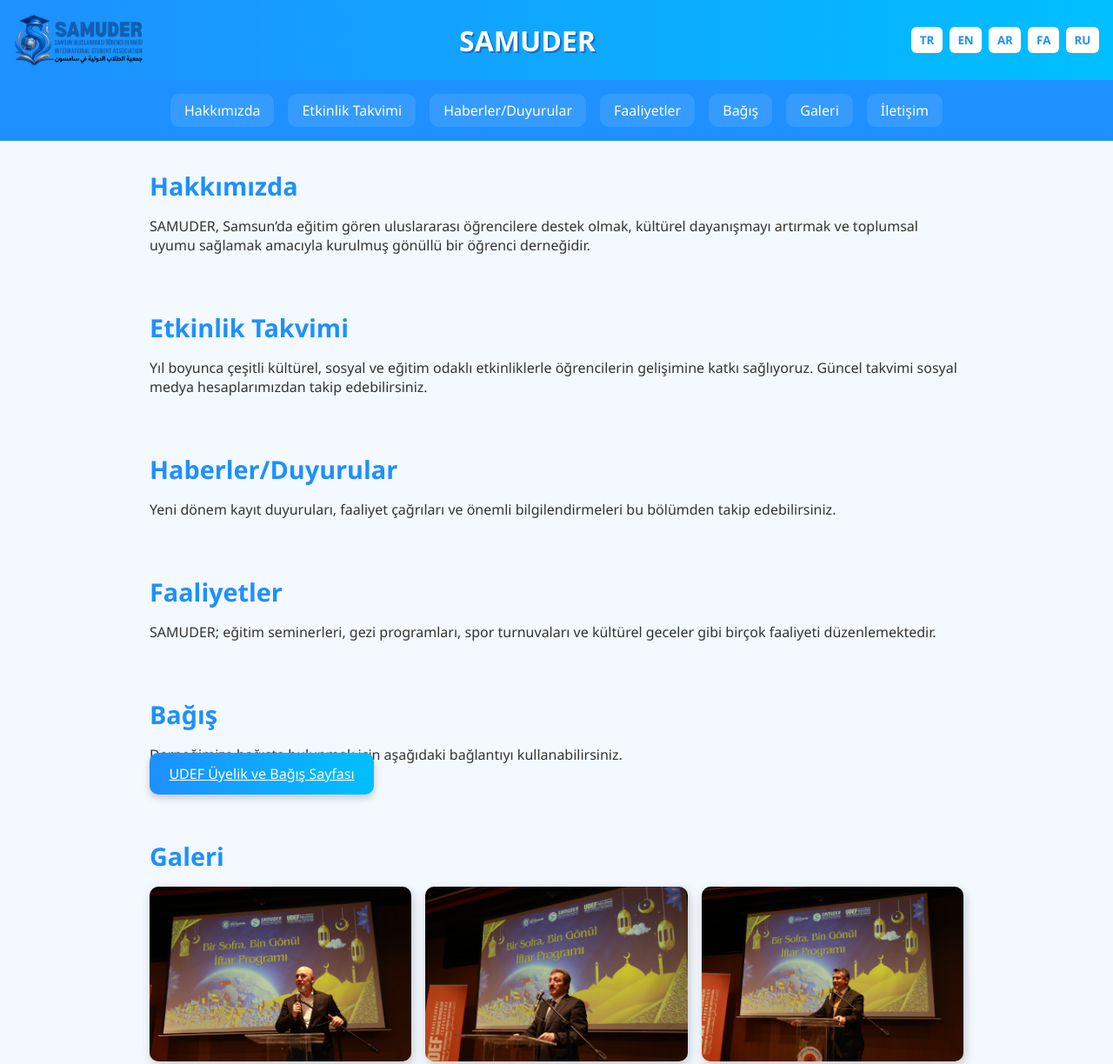
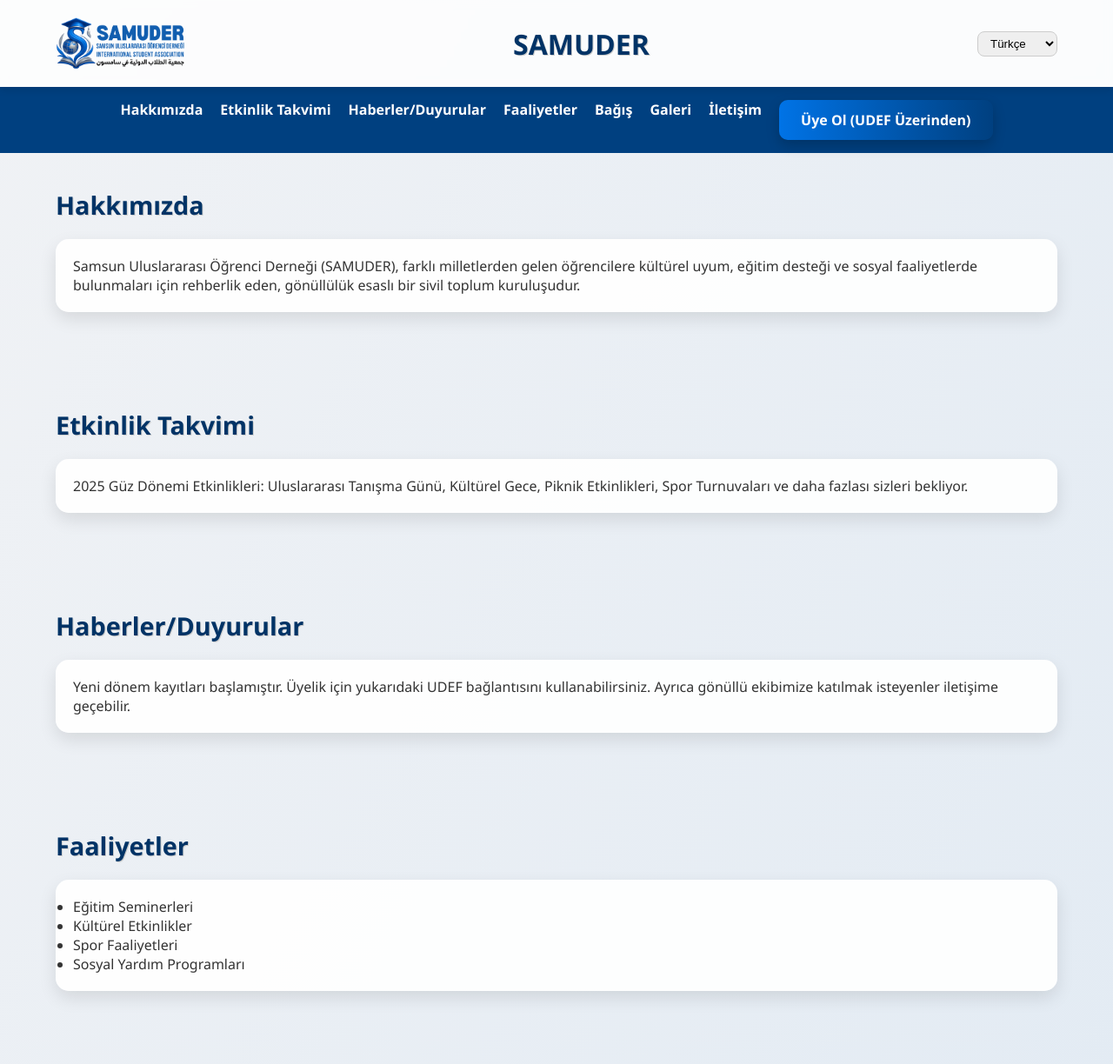
Before and after one commit to safabek007/samuder, a plain HTML site: page index.html in a window 1280 px wide. Shown: the top 1224 px of the page at 87% size. Drawn offline with Linux system fonts and the light colour scheme.

Commit message:
index.html

```diff
--- a/index.html
+++ b/index.html
@@ -3,240 +3,174 @@
 <head>
   <meta charset="UTF-8">
   <meta name="viewport" content="width=device-width, initial-scale=1.0">
-  <meta name="description" content="SAMUDER - Samsun Uluslararası Öğrenci Derneği">
-  <meta name="keywords" content="SAMUDER, Uluslararası Öğrenciler, Samsun, Öğrenci Derneği">
+  <meta name="description" content="SAMUDER - Samsun Uluslararası Öğrenci Derneği Resmi Web Sitesi">
+  <meta name="keywords" content="SAMUDER, Uluslararası Öğrenciler, Samsun, UDEF, Dernek">
   <meta name="author" content="SAMUDER">
-  <title>SAMUDER | Samsun Uluslararası Öğrenci Derneği</title>
+  <title>SAMUDER</title>
   <style>
-    :root {
-      --main-color: #1e90ff;
-      --secondary-color: #ffffff;
-      --gradient: linear-gradient(to right, #1e90ff, #00bfff);
-      --font: 'Segoe UI', sans-serif;
-    }
+    /* Global Reset */
+    * { margin: 0; padding: 0; box-sizing: border-box; }
+    body { font-family: 'Segoe UI', sans-serif; background: linear-gradient(to bottom right, #f0f2f5, #dfe9f3); color: #333; }
+    header { display: flex; justify-content: space-between; align-items: center; padding: 20px 5%; background: #ffffffcc; backdrop-filter: blur(5px); box-shadow: 0 4px 8px rgba(0,0,0,0.1); position: sticky; top: 0; z-index: 100; }
+    header img { height: 60px; }
+    header h1 { font-size: 2rem; color: #003366; text-shadow: 1px 1px #ccc; }
+    .lang-select select { padding: 5px 10px; border-radius: 8px; border: 1px solid #ccc; }
 
-    * {
-      box-sizing: border-box;
-      margin: 0;
-      padding: 0;
-      font-family: var(--font);
-    }
+    nav { background: #004080; padding: 15px 5%; display: flex; flex-wrap: wrap; justify-content: center; gap: 20px; }
+    nav a { color: #fff; text-decoration: none; font-weight: bold; transition: 0.3s; }
+    nav a:hover { text-decoration: underline; }
 
-    body {
-      background: #f3f9ff;
-      color: #333;
-    }
+    section { padding: 40px 5%; }
+    section h2 { margin-bottom: 20px; color: #003366; font-size: 1.8rem; text-shadow: 1px 1px #ccc; }
+    .card { background: #ffffffee; border-radius: 15px; box-shadow: 0 8px 20px rgba(0,0,0,0.1); padding: 20px; margin-bottom: 30px; transition: transform 0.3s; }
+    .card:hover { transform: translateY(-5px); }
 
-    header {
-      display: flex;
-      justify-content: space-between;
-      align-items: center;
-      padding: 1rem;
-      background: var(--gradient);
-      color: white;
-      box-shadow: 0 4px 10px rgba(0, 0, 0, 0.1);
-    }
+    .gallery { display: grid; grid-template-columns: repeat(auto-fit, minmax(200px, 1fr)); gap: 15px; }
+    .gallery img { width: 100%; border-radius: 10px; box-shadow: 0 4px 12px rgba(0,0,0,0.2); }
 
-    header img {
-      height: 60px;
-    }
+    .social-icons img { width: 40px; margin-right: 10px; transition: transform 0.3s; }
+    .social-icons img:hover { transform: scale(1.1); }
 
-    .title {
-      font-size: 2rem;
-      font-weight: bold;
-      text-shadow: 2px 2px #0e6fd0;
-    }
+    footer { background: #003366; color: white; text-align: center; padding: 30px 5%; }
+    footer p { margin-bottom: 10px; }
 
-    .lang-select {
-      display: flex;
-      gap: 0.5rem;
-    }
+    button, .btn { background: linear-gradient(to right, #0073e6, #004080); color: white; border: none; padding: 12px 25px; border-radius: 10px; box-shadow: 0 6px 15px rgba(0,0,0,0.2); cursor: pointer; transition: 0.3s; }
+    button:hover, .btn:hover { opacity: 0.9; }
 
-    .lang-select button {
-      background: white;
-      color: var(--main-color);
-      border: none;
-      padding: 0.4rem 0.6rem;
-      border-radius: 6px;
-      cursor: pointer;
-      font-weight: bold;
-    }
-
-    nav {
-      background: var(--main-color);
-      display: flex;
-      flex-wrap: wrap;
-      justify-content: center;
-      gap: 1rem;
-      padding: 1rem;
-    }
-
-    nav a {
-      color: white;
-      text-decoration: none;
-      padding: 0.5rem 1rem;
-      background: rgba(255,255,255,0.1);
-      border-radius: 10px;
-      transition: background 0.3s ease;
-    }
-
-    nav a:hover {
-      background: rgba(255,255,255,0.4);
-    }
-
-    section {
-      padding: 2rem;
-      max-width: 1000px;
-      margin: auto;
-    }
-
-    h2 {
-      font-size: 1.8rem;
-      margin-bottom: 1rem;
-      color: var(--main-color);
-    }
-
-    .gallery {
-      display: grid;
-      grid-template-columns: repeat(auto-fit, minmax(250px, 1fr));
-      gap: 1rem;
-    }
-
-    .gallery img {
-      width: 100%;
-      height: auto;
-      border-radius: 10px;
-      box-shadow: 2px 4px 12px rgba(0, 0, 0, 0.2);
-    }
-
-    footer {
-      background: var(--gradient);
-      color: white;
-      padding: 2rem;
-      text-align: center;
-      position: relative;
-      margin-top: 2rem;
-    }
-
-    .social-icons img {
-      height: 30px;
-      margin: 0 0.5rem;
-    }
-
-    .btn {
-      background: var(--gradient);
-      color: white;
-      padding: 0.8rem 1.4rem;
-      border: none;
-      border-radius: 10px;
-      cursor: pointer;
-      font-size: 1rem;
-      box-shadow: 0 4px 8px rgba(0,0,0,0.2);
-      transition: transform 0.3s;
-    }
-
-    .btn:hover {
-      transform: scale(1.05);
-    }
-
-    @media screen and (max-width: 600px) {
-      header, nav, section, footer {
-        padding: 1rem;
-      }
-
-      .title {
-        font-size: 1.4rem;
-      }
+    @media (max-width: 768px) {
+      header, nav, section, footer { text-align: center; }
+      header { flex-direction: column; gap: 10px; }
     }
   </style>
   <script>
     const translations = {
       tr: {
-        about: "Hakkımızda", events: "Etkinlik Takvimi", news: "Haberler/Duyurular", activities: "Faaliyetler",
-        donation: "Bağış", gallery: "Galeri", contact: "İletişim",
-        contactDetails: "Adres: Zafer Mahallesi, Atatürk Caddesi, No:14 Kat:6 Ali Kurt İş Merkezi, İlkadım / Samsun\nTelefon: +90 546 870 3955\nEmail: uodsamsun@gmail.com",
-        donationText: "Derneğimize bağışta bulunmak için aşağıdaki bağlantıyı kullanabilirsiniz."
+        about: "Hakkımızda",
+        calendar: "Etkinlik Takvimi",
+        news: "Haberler/Duyurular",
+        activities: "Faaliyetler",
+        donation: "Bağış",
+        gallery: "Galeri",
+        contact: "İletişim",
+        join: "Üye Ol (UDEF Üzerinden)"
       },
       en: {
-        about: "About Us", events: "Event Calendar", news: "News/Announcements", activities: "Activities",
-        donation: "Donation", gallery: "Gallery", contact: "Contact",
-        contactDetails: "Address: Zafer Mahallesi, Atatürk Caddesi, No:14 Floor:6 Ali Kurt Business Center, İlkadım / Samsun\nPhone: +90 546 870 3955\nEmail: uodsamsun@gmail.com",
-        donationText: "You can donate to our association using the link below."
+        about: "About Us",
+        calendar: "Event Calendar",
+        news: "News/Announcements",
+        activities: "Activities",
+        donation: "Donation",
+        gallery: "Gallery",
+        contact: "Contact",
+        join: "Join (via UDEF)"
       },
       ar: {
-        about: "معلومات عنا", events: "جدول الفعاليات", news: "الأخبار / الإعلانات", activities: "الأنشطة",
-        donation: "تبرع", gallery: "معرض الصور", contact: "الاتصال",
-        contactDetails: "العنوان: حي ظفر، شارع أتاتورك، رقم:14 الطابق:6 مركز علي كورت للأعمال، إيليكاديم / سامسون\nالهاتف: +90 546 870 3955\nالبريد الإلكتروني: uodsamsun@gmail.com",
-        donationText: "يمكنك التبرع لجمعيتنا باستخدام الرابط أدناه."
+        about: "من نحن",
+        calendar: "جدول الفعاليات",
+        news: "الأخبار / الإعلانات",
+        activities: "الأنشطة",
+        donation: "تبرع",
+        gallery: "معرض الصور",
+        contact: "اتصال",
+        join: "انضم (عبر UDEF)"
       },
       fa: {
-        about: "درباره ما", events: "تقویم رویدادها", news: "اخبار/اطلاعیه ها", activities: "فعالیت‌ها",
-        donation: "اهدا", gallery: "گالری", contact: "تماس",
-        contactDetails: "آدرس: محله ظفر، خیابان آتاتورک، شماره:14 طبقه:6 مرکز تجاری علی کورت، ایلیکدام / سامسون\nتلفن: +90 546 870 3955\nایمیل: uodsamsun@gmail.com",
-        donationText: "می‌توانید از طریق پیوند زیر به انجمن ما کمک مالی کنید."
+        about: "درباره ما",
+        calendar: "تقویم رویدادها",
+        news: "اخبار / اطلاعیه‌ها",
+        activities: "فعالیت‌ها",
+        donation: "اهدایی",
+        gallery: "گالری",
+        contact: "ارتباط",
+        join: "عضویت (از طریق UDEF)"
       },
       ru: {
-        about: "О нас", events: "Календарь мероприятий", news: "Новости/Объявления", activities: "Мероприятия",
-        donation: "Пожертвование", gallery: "Галерея", contact: "Контакт",
-        contactDetails: "Адрес: район Зафер, улица Ататюрка, №14, этаж 6, бизнес-центр Али Курт, Илькадым / Самсун\nТелефон: +90 546 870 3955\nЭлектронная почта: uodsamsun@gmail.com",
-        donationText: "Вы можете пожертвовать нашей ассоциации по ссылке ниже."
+        about: "О нас",
+        calendar: "Календарь событий",
+        news: "Новости / Объявления",
+        activities: "Мероприятия",
+        donation: "Пожертвовать",
+        gallery: "Галерея",
+        contact: "Контакт",
+        join: "Присоединиться (через UDEF)"
       }
     };
-
-    function setLanguage(lang) {
-      document.querySelectorAll("[data-section]").forEach(el => {
-        const section = el.getAttribute("data-section");
-        el.textContent = translations[lang][section] || section;
+    function changeLang(lang) {
+      const elements = document.querySelectorAll('[data-i18n]');
+      elements.forEach(el => {
+        const key = el.getAttribute('data-i18n');
+        el.innerText = translations[lang][key];
       });
-      document.getElementById("contact-details").textContent = translations[lang].contactDetails;
-      document.getElementById("donation-text").textContent = translations[lang].donationText;
     }
   </script>
 </head>
 <body>
   <header>
     <img src="logo.png" alt="SAMUDER Logo">
-    <div class="title">SAMUDER</div>
+    <h1>SAMUDER</h1>
     <div class="lang-select">
-      <button onclick="setLanguage('tr')">TR</button>
-      <button onclick="setLanguage('en')">EN</button>
-      <button onclick="setLanguage('ar')">AR</button>
-      <button onclick="setLanguage('fa')">FA</button>
-      <button onclick="setLanguage('ru')">RU</button>
+      <select onchange="changeLang(this.value)">
+        <option value="tr">Türkçe</option>
+        <option value="en">English</option>
+        <option value="ar">العربية</option>
+        <option value="fa">فارسی</option>
+        <option value="ru">Русский</option>
+      </select>
     </div>
   </header>
   <nav>
-    <a href="#about" data-section="about">Hakkımızda</a>
-    <a href="#events" data-section="events">Etkinlik Takvimi</a>
-    <a href="#news" data-section="news">Haberler/Duyurular</a>
-    <a href="#activities" data-section="activities">Faaliyetler</a>
-    <a href="#donation" data-section="donation">Bağış</a>
-    <a href="#gallery" data-section="gallery">Galeri</a>
-    <a href="#contact" data-section="contact">İletişim</a>
+    <a href="#about" data-i18n="about">Hakkımızda</a>
+    <a href="#calendar" data-i18n="calendar">Etkinlik Takvimi</a>
+    <a href="#news" data-i18n="news">Haberler/Duyurular</a>
+    <a href="#activities" data-i18n="activities">Faaliyetler</a>
+    <a href="#donation" data-i18n="donation">Bağış</a>
+    <a href="#gallery" data-i18n="gallery">Galeri</a>
+    <a href="#contact" data-i18n="contact">İletişim</a>
+    <a class="btn" href="https://udef.org.tr/obs/ogrenci-girisi" data-i18n="join">Üye Ol (UDEF Üzerinden)</a>
   </nav>
+
   <section id="about">
-    <h2 data-section="about">Hakkımızda</h2>
-    <p>SAMUDER, Samsun’da eğitim gören uluslararası öğrencilere destek olmak, kültürel dayanışmayı artırmak ve toplumsal uyumu sağlamak amacıyla kurulmuş gönüllü bir öğrenci derneğidir.</p>
+    <h2 data-i18n="about">Hakkımızda</h2>
+    <div class="card">
+      <p>Samsun Uluslararası Öğrenci Derneği (SAMUDER), farklı milletlerden gelen öğrencilere kültürel uyum, eğitim desteği ve sosyal faaliyetlerde bulunmaları için rehberlik eden, gönüllülük esaslı bir sivil toplum kuruluşudur.</p>
+    </div>
   </section>
-  <section id="events">
-    <h2 data-section="events">Etkinlik Takvimi</h2>
-    <p>Yıl boyunca çeşitli kültürel, sosyal ve eğitim odaklı etkinliklerle öğrencilerin gelişimine katkı sağlıyoruz. Güncel takvimi sosyal medya hesaplarımızdan takip edebilirsiniz.</p>
+
+  <section id="calendar">
+    <h2 data-i18n="calendar">Etkinlik Takvimi</h2>
+    <div class="card">
+      <p>2025 Güz Dönemi Etkinlikleri: Uluslararası Tanışma Günü, Kültürel Gece, Piknik Etkinlikleri, Spor Turnuvaları ve daha fazlası sizleri bekliyor.</p>
+    </div>
   </section>
+
   <section id="news">
-    <h2 data-section="news">Haberler/Duyurular</h2>
-    <p>Yeni dönem kayıt duyuruları, faaliyet çağrıları ve önemli bilgilendirmeleri bu bölümden takip edebilirsiniz.</p>
+    <h2 data-i18n="news">Haberler/Duyurular</h2>
+    <div class="card">
+      <p>Yeni dönem kayıtları başlamıştır. Üyelik için yukarıdaki UDEF bağlantısını kullanabilirsiniz. Ayrıca gönüllü ekibimize katılmak isteyenler iletişime geçebilir.</p>
+    </div>
   </section>
+
   <section id="activities">
-    <h2 data-section="activities">Faaliyetler</h2>
-    <p>SAMUDER; eğitim seminerleri, gezi programları, spor turnuvaları ve kültürel geceler gibi birçok faaliyeti düzenlemektedir.</p>
+    <h2 data-i18n="activities">Faaliyetler</h2>
+    <div class="card">
+      <ul>
+        <li>Eğitim Seminerleri</li>
+        <li>Kültürel Etkinlikler</li>
+        <li>Spor Faaliyetleri</li>
+        <li>Sosyal Yardım Programları</li>
+      </ul>
+    </div>
   </section>
+
   <section id="donation">
-    <h2 data-section="donation">Bağış</h2>
-    <p id="donation-text">Derneğimize bağışta bulunmak için aşağıdaki bağlantıyı kullanabilirsiniz.</p>
-    <a href="https://udef.org.tr/obs/ogrenci-girisi" target="_blank" class="btn">UDEF Üyelik ve Bağış Sayfası</a>
+    <h2 data-i18n="donation">Bağış</h2>
+    <div class="card">
+      <p>SAMUDER’in gönüllü faaliyetlerine destek olmak ister misiniz? Derneğimizin faaliyetlerine bağışta bulunarak öğrencilerin hayatına dokunabilirsiniz. Bağış hesaplarımız için bizimle iletişime geçiniz.</p>
+    </div>
   </section>
+
   <section id="gallery">
-    <h2 data-section="gallery">Galeri</h2>
+    <h2 data-i18n="gallery">Galeri</h2>
     <div class="gallery">
       <img src="etkinlik1.jpg" alt="Etkinlik 1">
       <img src="etkinlik2.jpg" alt="Etkinlik 2">
@@ -248,19 +182,24 @@
       <img src="etkinlik8.jpg" alt="Etkinlik 8">
     </div>
   </section>
+
   <section id="contact">
-    <h2 data-section="contact">İletişim</h2>
-    <pre id="contact-details">Adres: Zafer Mahallesi, Atatürk Caddesi, No:14 Kat:6 Ali Kurt İş Merkezi, İlkadım / Samsun
-Telefon: +90 546 870 3955
-Email: uodsamsun@gmail.com</pre>
+    <h2 data-i18n="contact">İletişim</h2>
+    <div class="card">
+      <p><strong>Adres:</strong> Zafer Mahallesi, Atatürk Caddesi, No:14 Kat:6 Ali Kurt İş Merkezi, İlkadım / Samsun</p>
+      <p><strong>Telefon:</strong> +90 546 870 3955</p>
+      <p><strong>Email:</strong> <a href="mailto:uodsamsun@gmail.com">uodsamsun@gmail.com</a></p>
+      <div class="social-icons">
+        <a href="https://instagram.com/samuder55"><img src="instagram.png" alt="Instagram"></a>
+        <a href="https://twitter.com/samuder55"><img src="twitter.png" alt="Twitter"></a>
+        <a href="https://facebook.com/samuder55"><img src="facebook.png" alt="Facebook"></a>
+      </div>
+    </div>
   </section>
+
   <footer>
     <p>&copy; 2025 SAMUDER - Samsun Uluslararası Öğrenci Derneği</p>
-    <div class="social-icons">
-      <a href="https://instagram.com/samuder55" target="_blank"><img src="instagram.jpg" alt="Instagram"></a>
-      <a href="https://twitter.com/samuder55" target="_blank"><img src="twitter.jpg" alt="Twitter"></a>
-      <a href="https://facebook.com/samuder55" target="_blank"><img src="facebook.jpg" alt="Facebook"></a>
-    </div>
+    <p>Tüm Hakları Saklıdır.</p>
   </footer>
 </body>
 </html>
```
